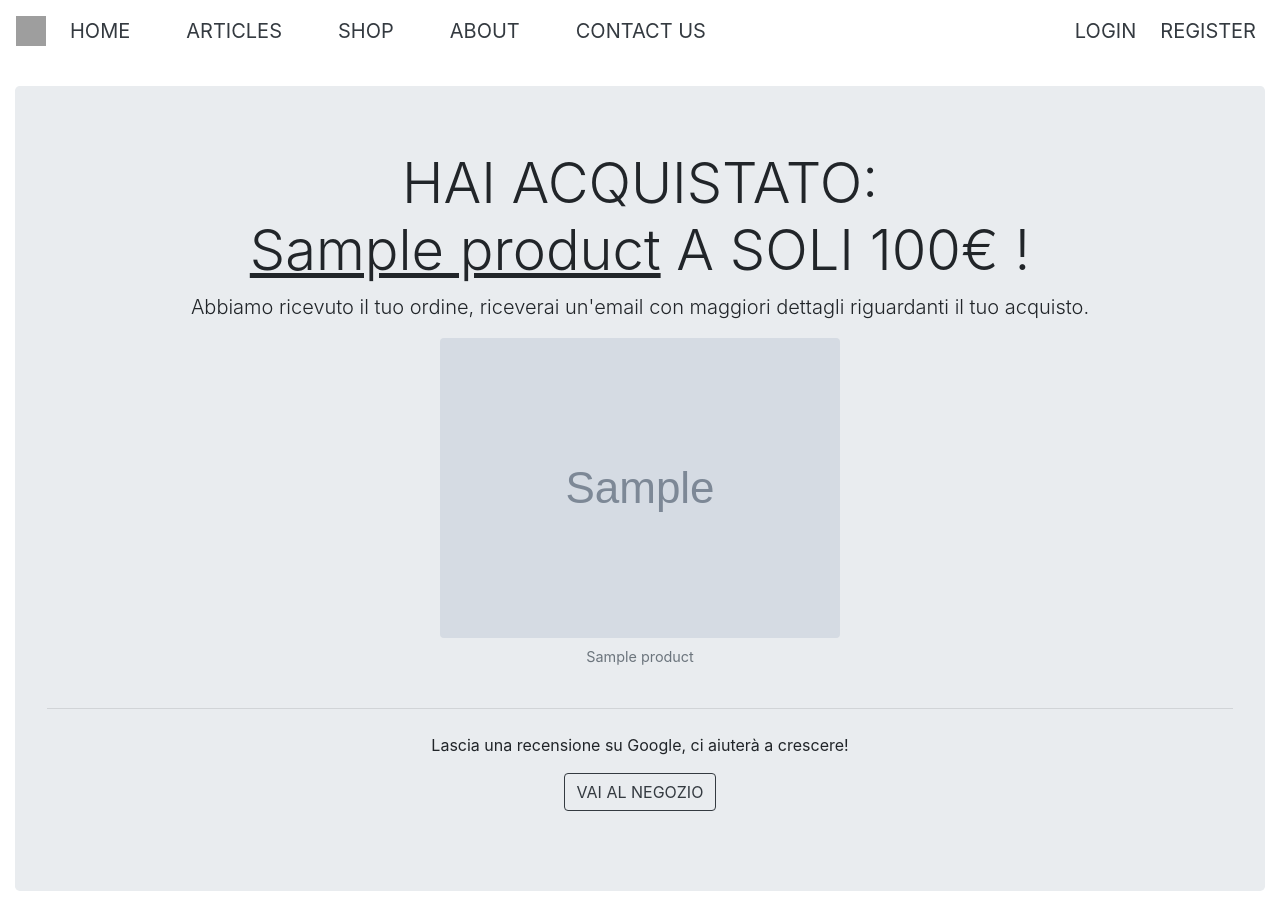
After one commit to danielemingolla/ARTICLEES_WEBAPP_FLASK, a Flask app: template templates/page/thanks.html in a window 1280 px wide. The commit adds this page. Run offline with Flask 2, Linux system fonts and the light colour scheme; the template is opened without the code that fills it: most values are stand-ins (such as "Sample title", 1, 10 or a date in 2020); grey boxes marked "Sample" are stand-in pictures; some libraries are stand-ins or nearby versions; grey boxes are pictures that could not be loaded.

Commit message:
Add support on stripe
Add more items

```diff
--- a/app.py
+++ b/app.py
@@ -1,39 +1,26 @@
-from flask import Flask
+from flask import Flask, flash, redirect, url_for
 from flask_sqlalchemy import SQLAlchemy
 from article.routes import articlesblueprint
 from users.routes import users
 from main.routes import mainroutes
 from main.utility import utility
+from shop.routes import shopblueprint
 
 app = Flask(__name__)
 app.config['SQLALCHEMY_DATABASE_URI'] = 'sqlite:///myflaskapp.db'
 app.config['SQLALCHEMY_TRACK_MODIFICATIONS'] = False
 db = SQLAlchemy(app)
-
-
-class Users(db.Model):
-    id = db.Column(db.Integer, primary_key=True, autoincrement=True)
-    name = db.Column(db.String(50), nullable=False)
-    password = db.Column(db.String(50), nullable=False)
-    email = db.Column(db.String(20), nullable=False)
-    image_file = db.Column(db.String(20), nullable=False,
-                           default='static/profilepics/default.png')
-    username = db.Column(db.String(20), nullable=False)
-    register_date = db.Column(db.DateTime, default=db.func.current_timestamp())
-
-
-class Articles(db.Model):
-    id = db.Column(db.Integer, primary_key=True, autoincrement=True)
-    title = db.Column(db.String(50), nullable=False)
-    author = db.Column(db.String(20), nullable=False)
-    body = db.Column(db.String(20), nullable=False)
-    create_date = db.Column(db.DateTime, default=db.func.current_timestamp())
-
-
 app.register_blueprint(users)
 app.register_blueprint(articlesblueprint)
 app.register_blueprint(mainroutes)
 app.register_blueprint(utility)
+app.register_blueprint(shopblueprint)
+
+# Only works when Debug Mode is, avoid to access to thanks page
+@app.errorhandler(500)
+def internal_server_error(e):
+    flash("Unauthorized access!", 'danger')
+    return redirect(url_for('mainroutes.index'))
 
 
 if __name__ == '__main__':
--- /dev/null
+++ b/shop/routes.py
@@ -0,0 +1,37 @@
+from flask import Blueprint, render_template, request, redirect, url_for, flash
+from main.utility import is_logged_in
+import stripe
+
+pub_key = 'pk_test_UnUu9uGYcKacbUqWioOZXUZn00YIWFkeEO'
+secret_key = 'sk_test_lAWXy2zeGH9EWSA3toEYmPjq00JHUwiUwr'
+
+stripe.api_key = secret_key
+
+shopblueprint = Blueprint('shopblueprint', __name__)
+
+# Shop Main Page
+@shopblueprint.route('/shop')
+@is_logged_in
+def shop():
+    return render_template('page/shop.html', pub_key=pub_key)
+
+
+@shopblueprint.route('/pay/<string:id>/', methods=['POST'])
+def pay(id):
+    from models import Product
+    # Get product
+    product = Product.query.filter(Product.id == id).first()
+    customer = stripe.Customer.create(
+        email=request.form['stripeEmail'], source=request.form['stripeToken'])
+    charge = stripe.Charge.create(
+        customer=customer.id,
+        amount=int(product.price)*100,
+        currency='eur',
+        description='WOMEN T-SHIRT UNIQUE SIZE'
+    )
+    return render_template('page/thanks.html', product=product)
+
+
+@shopblueprint.route('/thanks')
+def thanks():
+    return render_template('page/thanks.html')
--- a/static/styles/shop.css
+++ b/static/styles/shop.css
@@ -34,6 +34,11 @@
       font-size: 2rem;
     }
   }
+
+  .stripe-button-el{
+    display: none !important;
+  }
+
   /*IPHONE 5/SE*/
   @media screen and (device-aspect-ratio: 40/71) {
     .img-text .display-4{
--- /dev/null
+++ b/static/styles/thanks.css
@@ -0,0 +1,19 @@
+@media only screen and (max-width: 770px) {
+    h1 {
+        font-size: 1rem !important;
+    }
+}
+
+@media only screen and (max-width: 425px) {
+    h1 {
+        font-size: 1rem !important;
+    }
+}
+
+/*IPHONE 5/SE*/
+
+@media screen and (device-aspect-ratio: 40/71) {
+    h1 {
+        font-size: 1rem !important;
+    }
+}
--- /dev/null
+++ b/templates/page/thanks.html
@@ -0,0 +1,22 @@
+{% extends 'layouts/base_layout.html' %}
+
+{% block css %}
+<link rel="stylesheet" type="text/css" href="../../static/styles/thanks.css" />
+{%endblock%}
+
+{% block body %}
+<div class="jumbotron text-center my-4">
+    <h1 class="display-4">HAI ACQUISTATO:<br> <u>{{product.name}}</u> A SOLI {{product.price}}0€ !</h1>
+    <p class="lead">Abbiamo ricevuto il tuo ordine, riceverai un'email con maggiori dettagli riguardanti il tuo
+        acquisto.</p>
+    <figure class="figure">
+        <img src="{{product.image_file}}" class="figure-img img-fluid rounded" alt="Picture {{product.id}}">
+        <figcaption class="figure-caption">{{product.name}}</figcaption>
+    </figure>
+    <hr class="my-4">
+    <p>Lascia una recensione su Google, ci aiuterà a crescere!</p>
+    <p class="lead">
+        <a class="btn btn-outline-dark" href="/shop" role="button">VAI AL NEGOZIO</a>
+    </p>
+</div>
+{%endblock%}
```
Also changed, not shown: article/routes.py (+13 -8 lines), main/routes.py (+2 -5 lines), models.py (added, +28 -0 lines), templates/includes/_navbar.html (+5 -14 lines), templates/page/shop.html (+7 -1 lines), users/routes.py (+4 -3 lines), README.md, 1 other file.
